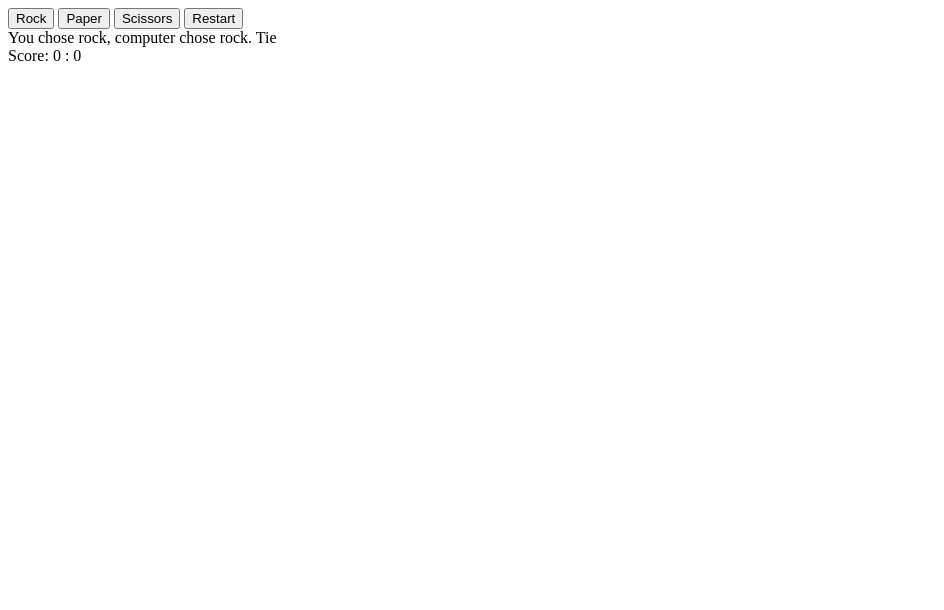
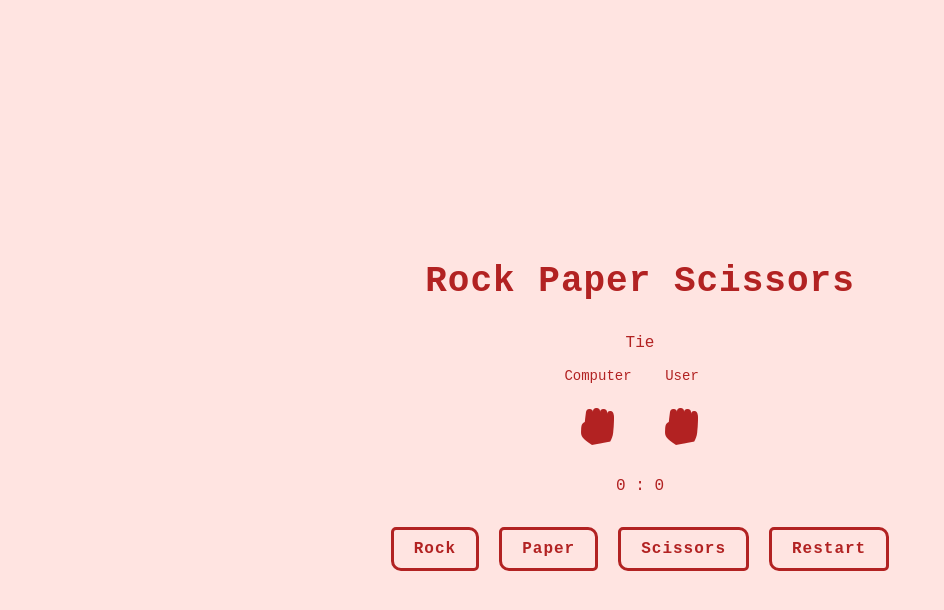
Before and after one commit to emmanuellacamp/rock-paper-scissors, a plain HTML site: page index.html in a window 1280 px wide. Both pictures are taken after a click on the button "Rock". Shown: the whole page, without its empty margins (0-944 px from the left). Drawn offline with Linux system fonts and the light colour scheme.

Commit message:
add style

```diff
--- a/index.html
+++ b/index.html
@@ -4,17 +4,35 @@
     <meta charset="UTF-8">
     <meta name="viewport" content="width=device-width, initial-scale=1.0">
     <title>Rock Paper Scissors</title>
-
+    <link rel="stylesheet" href="style.css">
 </head>
 <body>
-    <button id="rock">Rock</button>
-    <button id="paper">Paper</button>
-    <button id="scissors">Scissors</button>
-    <button id="restart">Restart</button>
-    <div id="result">
-        <div id="outcome"></div>
-        <div id="score">Score: 0 : 0</div>
+    <div id="main-container">
+        <h1>Rock Paper Scissors</h1>
+        <p id="choose-weapon">Choose your weapon!</p>
+        <div id="result">
+            <div id="outcome"></div>
+            <div id="icons">
+                <div class="icon-container">
+                    <p class="icon-label">Computer</p>
+                    <img id="computer-choice" src="images/paper.png" alt="Paper">
+                </div>
+                <div class="icon-container">
+                    <p class="icon-label">User</p>
+                    <img id="user-choice" src="images/paper.png" alt="Paper">
+                </div>
+            </div>
+            <p id="score"> 0 : 0</p>
+        </div>
+
+        <div id="game">
+            <button id="rock">Rock</button>
+            <button id="paper">Paper</button>
+            <button id="scissors">Scissors</button>
+            <button id="restart">Restart</button>
+        </div>
     </div>
+
     <script src="index.js"></script>
 </body>
 </html>
--- a/index.js
+++ b/index.js
@@ -10,13 +10,29 @@ const scissorsBtn = document.getElementById('scissors');
 const restartBtn = document.getElementById('restart');
 const outcomeDiv = document.getElementById('outcome');
 const scoreDiv = document.getElementById('score');
+const userChoiceImg = document.getElementById('user-choice');
+const computerChoiceImg = document.getElementById('computer-choice');
 
 let playerScore = 0;
 let computerScore = 0;
 
+window.onload = function() {
+    // Hide score board initially
+    document.getElementById('result').style.display = 'none';
+};
+
 function playRound(playerChoice) {
     const computerChoice = getComputerChoice();
     let result;
+
+    // Update user choice icon
+    userChoiceImg.src = `images/${playerChoice}.png`;
+
+    // Update computer choice icon
+    computerChoiceImg.src = `images/${computerChoice}.png`;
+
+    document.getElementById('result').style.display = 'block';
+    document.getElementById('choose-weapon').style.display = 'none';
 
     playerChoice = playerChoice.toLowerCase();
     if (playerChoice === computerChoice) {
@@ -31,9 +47,13 @@ function playRound(playerChoice) {
         computerScore++;
     }
 
-    outcomeDiv.textContent = `You chose ${playerChoice}, computer chose ${computerChoice}. ${result}`;
-    scoreDiv.textContent = `Score: ${playerScore} : ${computerScore}`;
+    // Update outcome text
+    outcomeDiv.textContent = `${result}`;
 
+    // Update score text
+    scoreDiv.textContent = `${computerScore} : ${playerScore}`;
+
+    // Check for game end
     if (playerScore === 5 || computerScore === 5) {
         if (playerScore > computerScore) {
             outcomeDiv.textContent += ` You won the game!`;
@@ -45,11 +65,17 @@ function playRound(playerChoice) {
     }
 }
 
+
+
 function restartGame() {
     playerScore = 0;
     computerScore = 0;
     outcomeDiv.textContent = '';
     scoreDiv.textContent = `Score: ${playerScore} : ${computerScore}`;
+    userChoiceImg.src = `images/paper.png`;
+    computerChoiceImg.src = `images/paper.png`;
+    document.getElementById('result').style.display = 'none';
+    document.getElementById('choose-weapon').style.display = 'block';
     enableButtons();
 }
 
@@ -65,6 +91,7 @@ function enableButtons() {
     scissorsBtn.disabled = false;
 }
 
+// Event listeners for buttons
 rockBtn.addEventListener('click', () => playRound('rock'));
 paperBtn.addEventListener('click', () => playRound('paper'));
 scissorsBtn.addEventListener('click', () => playRound('scissors'));
--- /dev/null
+++ b/style.css
@@ -0,0 +1,141 @@
+/* style.css */
+
+* {
+    box-sizing: border-box;
+    margin: 0;
+    padding: 0;
+}
+
+body {
+    background-color: #FFE4E1;
+    color: #B22222;
+    font-family: monospace;
+    font-size: 16px;
+}
+
+#main-container {
+    align-items: center;
+    display: flex;
+    flex-flow: column nowrap;
+    justify-content: center;
+    min-height: calc(100vh + 50.5px);
+    padding-top: 2rem;
+    padding-bottom: calc(2rem + 50.5px);
+}
+
+h1 {
+    text-align: center;
+    margin-bottom: 20px;
+    font-size: 36px;
+    font-weight: 600;
+    letter-spacing: 1px;
+    margin: 2rem;
+}
+
+p {
+    text-align: center;
+}
+
+#game {
+    display: flex;
+    justify-content: center;
+    align-items: center;
+    flex-wrap: wrap;
+    margin-top: 2rem;
+}
+
+#choose-weapon {
+    text-align: center;
+    margin-bottom: 2rem;
+}
+
+#controls {
+    display: flex;
+    justify-content: center;
+    align-items: center;
+}
+
+#game button {
+    margin: 0 10px;
+}
+
+#game button:disabled {
+    opacity: 0.5;
+}
+
+#score,
+#outcome,
+#restart {
+    text-align: center;
+}
+
+button {
+    padding: 10px 20px;
+    border: none;
+    border-radius: 5px;
+    cursor: pointer;
+    transition: background-color 0.3s ease;
+    font-family: monospace;
+    background-color: #FFE4E1;
+    border-color: #B22222;
+    border-style: solid;
+    color: #B22222;
+    font-weight: 600;
+    border-bottom-left-radius: 10px;
+    border-top-right-radius: 10px;
+    font-size: 16px;
+    letter-spacing: 1px;
+}
+
+button:hover {
+    background-color: #B22222;
+    color: #FFE4E1;
+}
+
+button:disabled {
+    opacity: 0.5;
+    background-color: #B22222;
+    cursor: not-allowed;
+}
+
+#icons {
+    display: flex;
+    justify-content: center;
+    align-items: center;
+    margin-top: 1rem;
+    margin-bottom: 1rem;
+}
+
+.icon-container {
+    text-align: center;
+}
+
+.icon-label {
+    font-size: 14px;
+    margin-bottom: 0.5rem;
+}
+
+#icons img {
+    margin: 0 10px;
+}
+
+@media (max-width: 600px) {
+    h1 {
+        font-size: 24px;
+    }
+
+    #game {
+        flex-direction: column;
+        align-items: center;
+    }
+
+    #controls {
+        flex-direction: column;
+        align-items: center;
+    }
+
+    #game button {
+        margin: 10px 0;
+        font-size: 14px;
+    }
+}
```
Also changed, not shown: images/paper.png (added), images/rock.png (added), images/scissors.png (added).
